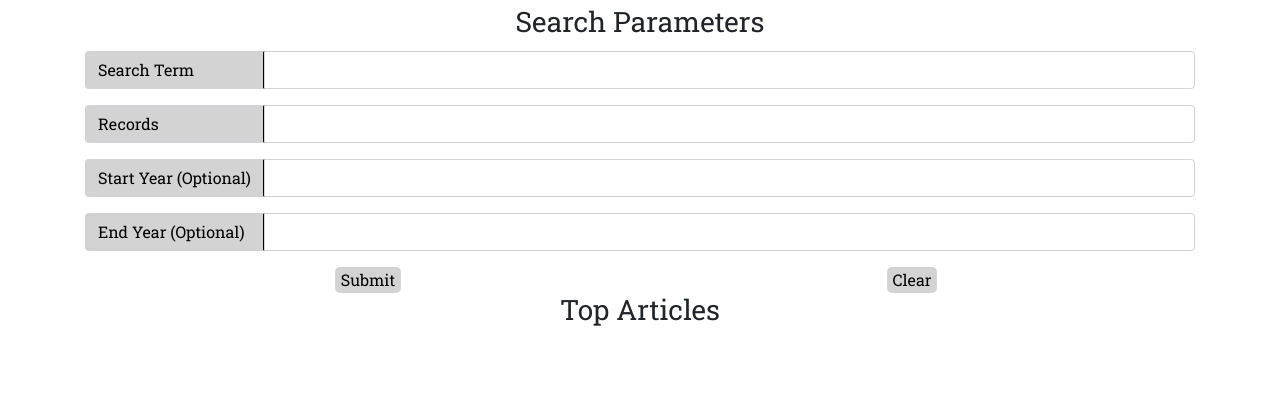
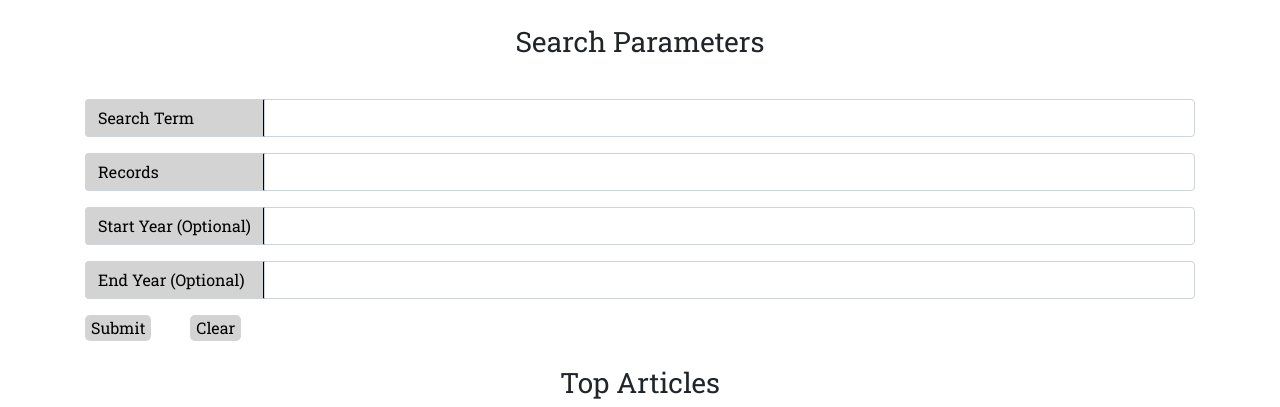
Before and after one commit to dderrickmatheww/NYtimes, a plain HTML site: page index.html in a window 1280 px wide. Shown: the part 485-892 px from the top of the page. Before the commit the page ends 819 px from the top, so only its background shows below. Drawn offline with nearby package versions, Linux system fonts and the light colour scheme; a web font is replaced by a local one.

Commit message:
fixed submit and clear buttons. added more style to page

```diff
--- a/assets/style.css
+++ b/assets/style.css
@@ -16,7 +16,8 @@ body {
 }
 
 #Parameters{
-  margin-top: 15px;
+  margin-top: 35px;
+  margin-bottom: 40px;
   text-align: center;
 }
 
@@ -28,14 +29,28 @@ body {
   border-right: 2px black solid;
 }
 
+#buttons {
+  float: right;
+  flex-grow: 0;
+  padding-left: 0;
+
+}
+
 #submit,#clear {
   background-color: lightgray;
   font-family: 'Roboto Slab', serif;
   color: black;
   border: 0px;
   border-radius: 5px;
+  margin-right: 20px;
 }
 
 #submit:hover,#clear:hover {
   color:blue;
+  box-shadow: 0 5px 5px black;
 }
+
+#topArticles {
+  margin-top: 25px;
+  text-align: center;
+}
--- a/index.html
+++ b/index.html
@@ -74,18 +74,18 @@
           aria-describedby="inputGroup-sizing-default">
       </div>
 
-    <div class="container text-center mt-3">
+    <div class="container mt-3">
       <div class="row">
-        <div class="col-6 pr-1">
+        <div class="col" id="buttons">
           <button class="btn-dark" id="submit">Submit</button>
         </div>
-        <div class="col-6 pl-1">
+        <div class="col pl-1">
           <button class="btn-dark" id="clear">Clear</button>
         </div>
       </div>
       <div class="container text-center">
       </div>
-      <h3>Top Articles</h3>
+      <h3 id="topArticles">Top Articles</h3>
       <div id="results"></div>
 
     </div>
```
